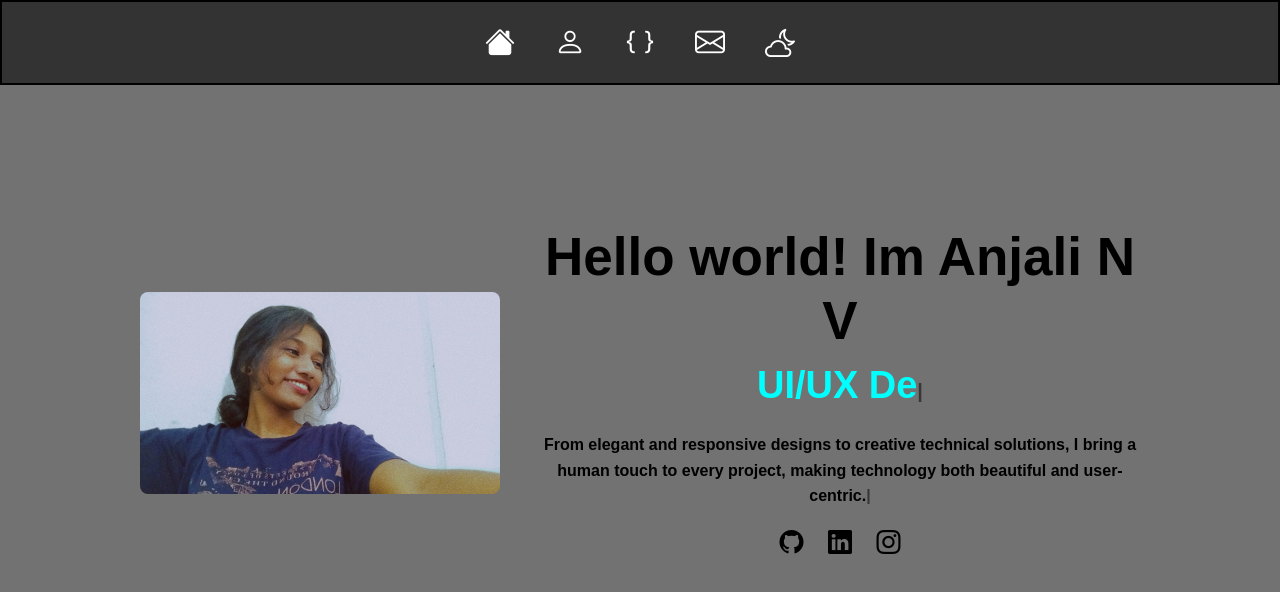
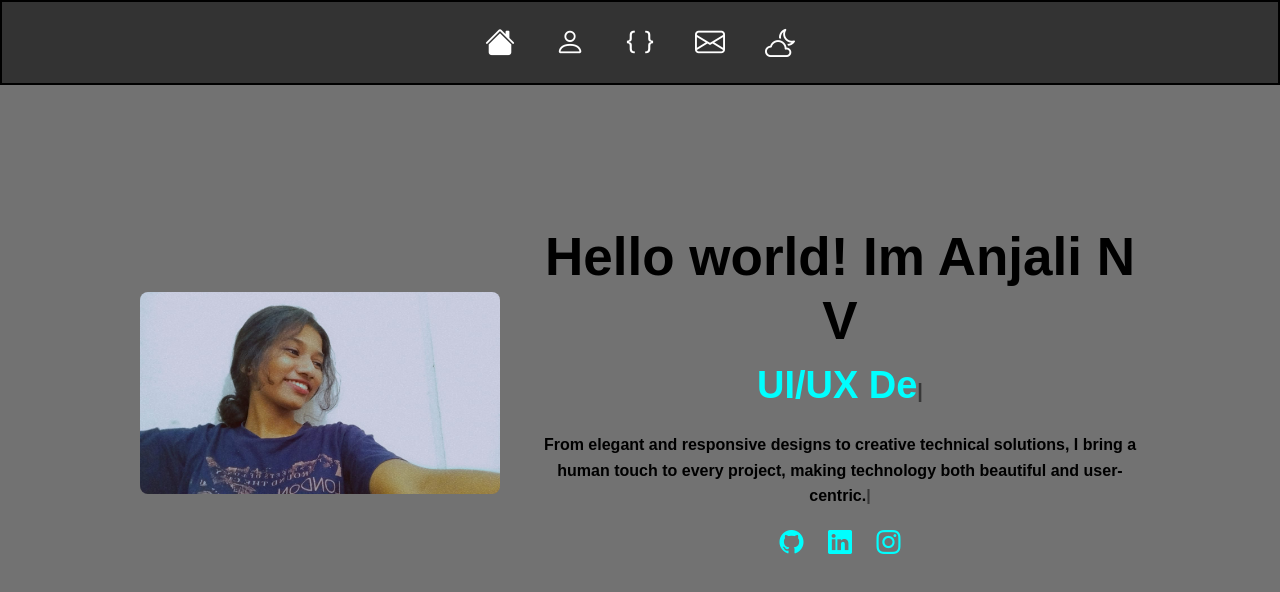
Before and after one commit to anjali803/My-portfolio-page, a plain HTML site: page index.html in a window 1280 px wide. Drawn offline with nearby package versions, Linux system fonts and the light colour scheme.

Commit message:
changes made

```diff
--- a/script.js
+++ b/script.js
@@ -49,7 +49,7 @@ document.addEventListener('DOMContentLoaded', function () {
 document.addEventListener('DOMContentLoaded', function () {
   const downloadButton = document.getElementById('download-resume');
   downloadButton.addEventListener('click', function () {
-    const resumePath = 'resume.pdf';
+    const resumePath = 'Resume_Anjali_NV.pdf';
     const link = document.createElement('a');
     link.href = resumePath;
     link.download = 'AnjaliResume.pdf';
--- a/style.css
+++ b/style.css
@@ -189,9 +189,12 @@ p.text {
   }
 /* Icons */
 #social-icons a {
-  color: black;
+  color: aqua;
   font-size: 24px;
   margin: 0 10px; /* Adjust the spacing between icons */
+  opacity: 0;
+  transform: translateY(18px);
+  animation: fadeInUp 1s forwards ease-out;
 }
 
 
```
Also changed, not shown: projects.html (+1 -1 lines), 2 other files.
